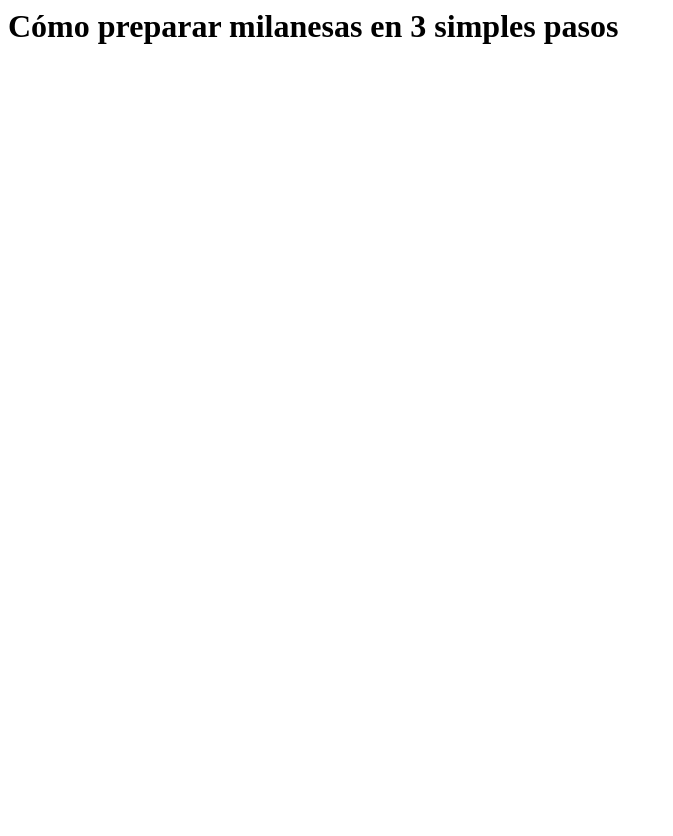
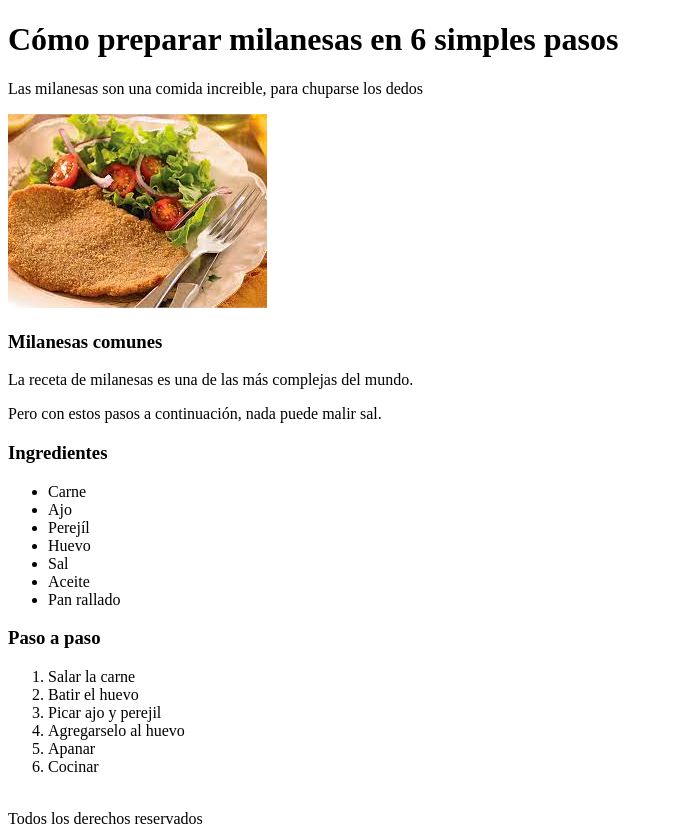
Before and after one commit to Meonio/odin-recipes, a plain HTML site: page recipes/milanesas.html in a window 1280 px wide. Shown: the whole page, without its empty margins (0-673 px from the left). Before the commit the page ends 800 px from the top, so only its background shows below. Drawn offline with Linux system fonts and the light colour scheme.

Commit message:
added recipes and links

```diff
--- a/recipes/milanesas.html
+++ b/recipes/milanesas.html
@@ -1,3 +1,38 @@
-<h1>
- Cómo preparar milanesas en 3 simples pasos
-</h1>
+<!DOCTYPE html>
+<header>
+    <meta charset="UTF-8">
+    <title>Receta de Milanesas</title>
+</header>
+<body>
+    <h1>
+        Cómo preparar milanesas en 6 simples pasos
+    </h1>
+    <p>Las milanesas son una comida increible, para chuparse los dedos</p>
+    <img src="milanesas.jpeg" alt="foto de milanga">
+    <h3>Milanesas comunes</h3>
+    <p>La receta de milanesas es una de las más complejas del mundo.</p>
+    <p>Pero con estos pasos a continuación, nada puede malir sal.</p>
+    <h3>Ingredientes</h3>
+    <ul>
+        <li>Carne</li>
+        <li>Ajo</li>
+        <li>Perejíl</li>
+        <li>Huevo</li>
+        <li>Sal</li>
+        <li>Aceite</li>
+        <li>Pan rallado</li>
+    </ul>
+    <h3>Paso a paso</h3>
+    <ol>
+        <li>Salar la carne</li>
+        <li>Batir el huevo</li>
+        <li>Picar ajo y perejil</li>
+        <li>Agregarselo al huevo</li>
+        <li>Apanar</li>
+        <li>Cocinar<br><br></li>
+    </ol>
+
+</body>
+<footer>
+    Todos los derechos reservados
+</footer>
```
Also changed, not shown: index.html (+11 -3 lines), recipes/papafritas.html (added, +36 -0 lines), recipes/fritas.jpeg (added), recipes/milanesas.jpeg (added).
